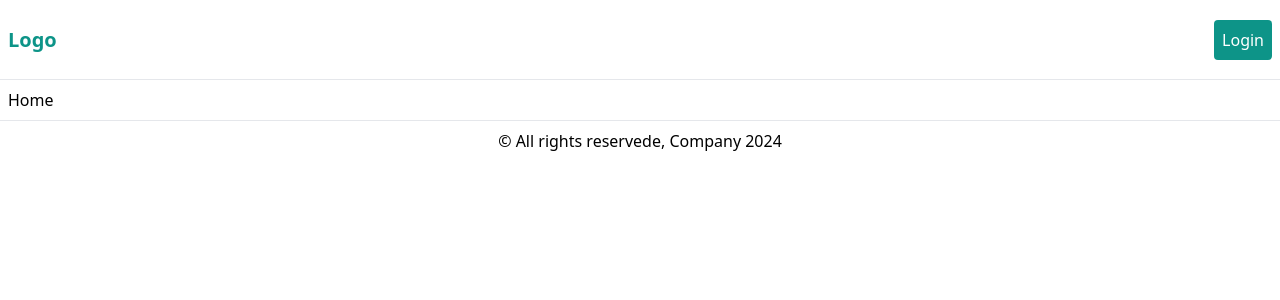
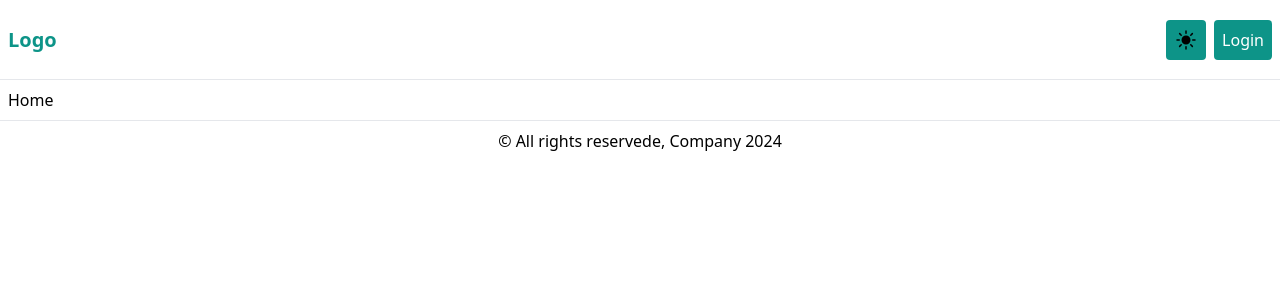
Before and after one commit to ashsajal1/react-tsx-tailwind-template, a React (Vite) app: page / in a window 1280 px wide. Shown: the top 300 px of the page. Built offline with nearby package versions, Linux system fonts and the light colour scheme.

Commit message:
add mode toggle and theme context provider

```diff
--- a/src/components/partials/navbar.tsx
+++ b/src/components/partials/navbar.tsx
@@ -1,13 +1,15 @@
 import { Link } from "react-router-dom";
 import Button from "../ui/button";
+import ModeToggle from "../ui/mode-toggle";
 
 export default function Navbar() {
   return (
     <nav className="flex items-center justify-between p-2 h-[80px] border-b">
-        <Link to='/' className="text-xl font-bold text-primary">Logo</Link>
-        <div>
-            <Link to='/login'><Button>Login</Button></Link>
-        </div>
+      <Link to='/' className="text-xl font-bold text-primary">Logo</Link>
+      <div className="flex items-center gap-2">
+        <ModeToggle />
+        <Link to='/login'><Button>Login</Button></Link>
+      </div>
     </nav>
   )
 }
--- /dev/null
+++ b/src/components/ui/mode-toggle.tsx
@@ -0,0 +1,15 @@
+import Button from "./button";
+import { HiMoon, HiSun } from 'react-icons/hi2'
+import { useThemeContext } from "../../hooks/useThemeContext";
+
+export default function ModeToggle() {
+    const { isDarkMode, toggleMode } = useThemeContext();
+    console.log(isDarkMode)
+    return (
+        <div>
+            <Button onClick={toggleMode}>
+                {isDarkMode ? <HiMoon className="h-6 w-6 text-black dark:text-white" /> : <HiSun className="h-6 w-6 text-black dark:text-white" />}
+            </Button>
+        </div>
+    )
+}
--- /dev/null
+++ b/src/context/theme-context.tsx
@@ -0,0 +1,41 @@
+import { PropsWithChildren, createContext, useEffect, useState } from "react";
+
+interface ThemeContextTypes {
+    isDarkMode: boolean,
+    toggleMode: () => void,
+}
+export const ThemeContext = createContext<ThemeContextTypes>({
+    isDarkMode: false, toggleMode: () => { }
+});
+
+export function ThemeContextProvider({ children }: PropsWithChildren) {
+    const theme = localStorage.theme === 'dark' ||
+        (!('theme' in localStorage) &&
+            window.matchMedia('(prefers-color-scheme: dark)').matches)
+    const [isDarkMode, setIsDarkMode] = useState(theme);
+
+    useEffect(() => {
+        const currentMode = localStorage.getItem('theme');
+        if (currentMode === 'dark') {
+            setIsDarkMode(true);
+            document.documentElement.classList.add('dark');
+        }
+    }, [isDarkMode])
+
+    const toggleMode = () => {
+        setIsDarkMode(prevMode => !prevMode);
+        if (!isDarkMode) {
+            document.documentElement.classList.add('dark');
+            localStorage.setItem('theme', 'dark')
+        } else {
+            document.documentElement.classList.remove('dark');
+            localStorage.setItem('theme', 'light')
+        }
+
+    }
+    return (
+        <ThemeContext.Provider value={{ isDarkMode, toggleMode }}>
+            {children}
+        </ThemeContext.Provider>
+    )
+}
--- /dev/null
+++ b/src/hooks/useThemeContext.tsx
@@ -0,0 +1,4 @@
+import { useContext } from "react";
+import { ThemeContext } from "../context/theme-context";
+
+export const useThemeContext = () => useContext(ThemeContext);
--- a/src/main.tsx
+++ b/src/main.tsx
@@ -2,9 +2,12 @@ import React from 'react'
 import ReactDOM from 'react-dom/client'
 import App from './App.tsx'
 import './index.css'
+import { ThemeContextProvider } from './context/theme-context.tsx'
 
 ReactDOM.createRoot(document.getElementById('root')!).render(
   <React.StrictMode>
-    <App />
+    <ThemeContextProvider>
+      <App />
+    </ThemeContextProvider>
   </React.StrictMode>,
 )
--- a/tailwind.config.js
+++ b/tailwind.config.js
@@ -2,6 +2,7 @@
 
 import { teal } from 'tailwindcss/colors'
 export default {
+  darkMode: 'selector',
   content: [
     "./index.html",
     "./src/**/*.{js,ts,jsx,tsx}",
```
